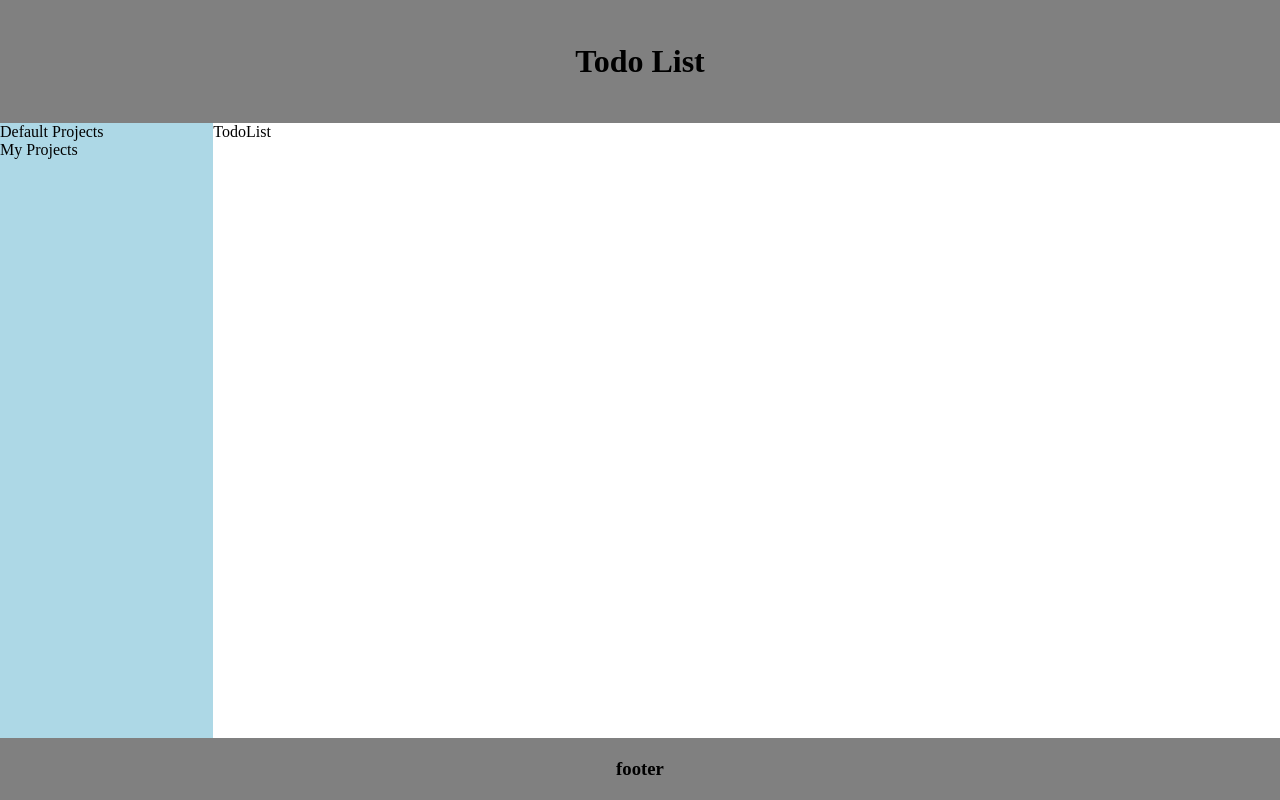
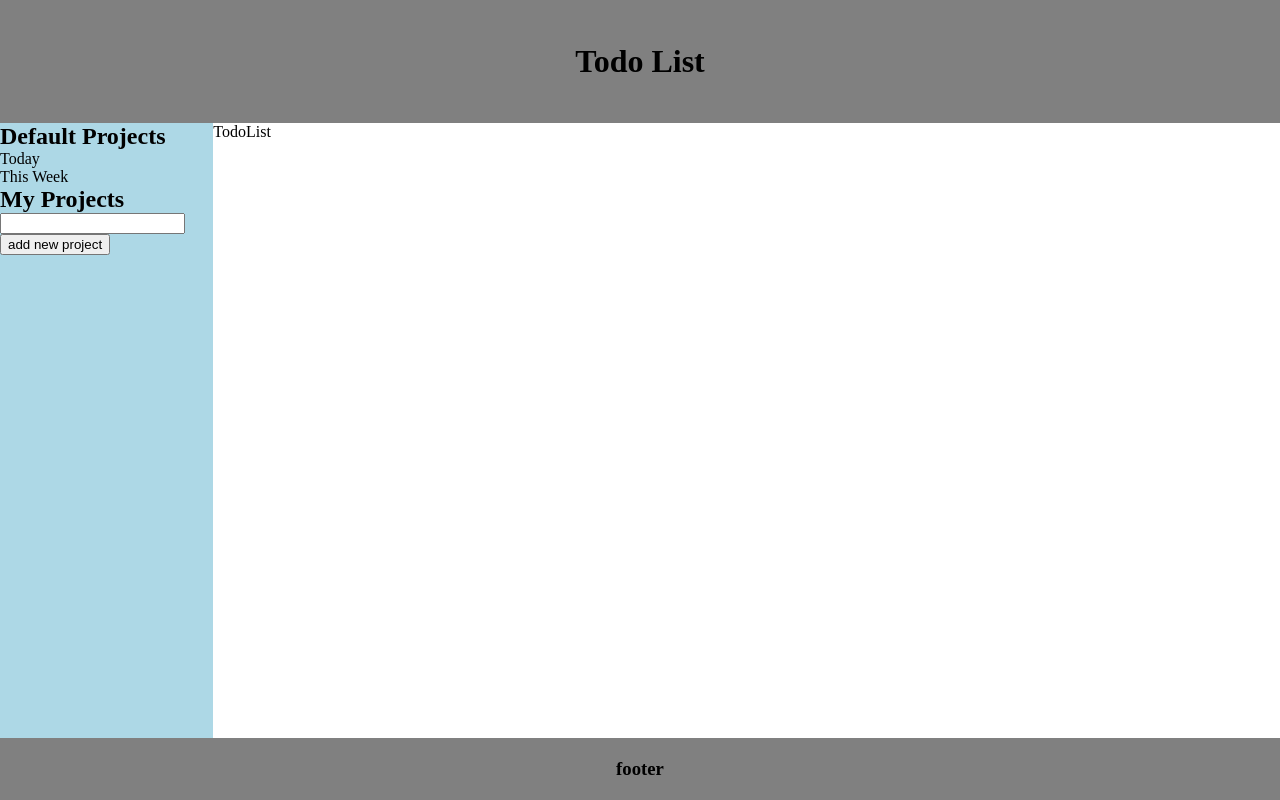
Before and after one commit to jakovid/portfolio-08-react-todo-list, a React (Create React App) app: page / in a window 1280 px wide. Built offline with nearby package versions, Linux system fonts and the light colour scheme.

Commit message:
created default project function and user project function

```diff
--- a/package.json
+++ b/package.json
@@ -9,6 +9,7 @@
     "react": "^18.2.0",
     "react-dom": "^18.2.0",
     "react-scripts": "5.0.1",
+    "uuid": "^9.0.0",
     "web-vitals": "^2.1.4"
   },
   "scripts": {
--- a/src/App.js
+++ b/src/App.js
@@ -1,7 +1,7 @@
 import React from "react";
 import Header from "./Components/Header";
 import TodoList from "./Components/TodoList";
-import TodoMenu from "./Components/TodoMenu";
+import ProjectList from "./Components/ProjectList";
 import Footer from "./Components/Footer";
 import './App.css';
 
@@ -10,7 +10,7 @@ function App() {
     <div id='todoContainer'>
       <Header />
       <div id='todoBody'>
-          <TodoMenu />
+          <ProjectList />
           <TodoList />
       </div>
       <Footer />
--- /dev/null
+++ b/src/Components/DefaultProjectList.js
@@ -0,0 +1,10 @@
+import React from "react";
+import Project from "./Project";
+
+export default function DefaultProjectList({ projects }){
+    return(
+        projects.map(project => {
+            return <Project key={project.id} project={project} />
+        })
+    )
+}
--- /dev/null
+++ b/src/Components/Project.js
@@ -0,0 +1,9 @@
+import React from "react";
+
+export default function Project({ project }) {
+    return (
+        <div className='projectName'>
+            { project.name }
+        </div>
+    )
+}
--- /dev/null
+++ b/src/Components/ProjectList.js
@@ -0,0 +1,35 @@
+import React, { useState, useRef } from "react";
+import DefaultProjectList from "./DefaultProjectList";
+import UserProjectList from "./UserProjectList";
+import { v4 as uuidv4 } from 'uuid';
+
+export default function ProjectList() {
+    const [userProjects, setUserProjects] = useState([]);
+    const [defaultProjects, setDefaultProjects] = useState([{ id: uuidv4(), name: 'Today'},{ id: uuidv4(), name: 'This Week'}]);
+    const projectNameRef = useRef();
+
+    function handleAddProject(e) {
+        const name = projectNameRef.current.value;
+        if (name === '') return;
+        setUserProjects(prevProjects => {
+            return [...prevProjects, { id: uuidv4(), name: name}]
+        });
+        projectNameRef.current.value = null;
+    }
+
+    return (
+        <div id='todoMenu'>
+            <h2>Default Projects</h2>
+
+            <DefaultProjectList projects={ defaultProjects }/>
+
+            <h2>My Projects</h2>
+
+            <UserProjectList projects={ userProjects }/>
+
+            <input ref={projectNameRef} type='text'/>
+
+            <button onClick={handleAddProject}>add new project</button>
+        </div>
+    )
+}
--- a/src/Components/TodoMenu.js
+++ /dev/null
@@ -1,14 +0,0 @@
-import React from "react";
-
-export default function TodoMenu() {
-    return (
-        <div id='todoMenu'>
-            <div>
-                Default Projects
-            </div>
-            <div>
-                My Projects
-            </div>
-        </div>
-    )
-}
--- /dev/null
+++ b/src/Components/UserProjectList.js
@@ -0,0 +1,10 @@
+import React from "react";
+import Project from "./Project";
+
+export default function UserProjectList({ projects }){
+    return(
+        projects.map(project => {
+            return <Project key={project.id} project={project} />
+        })
+    )
+}
```
Also changed, not shown: 1 other file (tests, documents, lock files or other folders).
